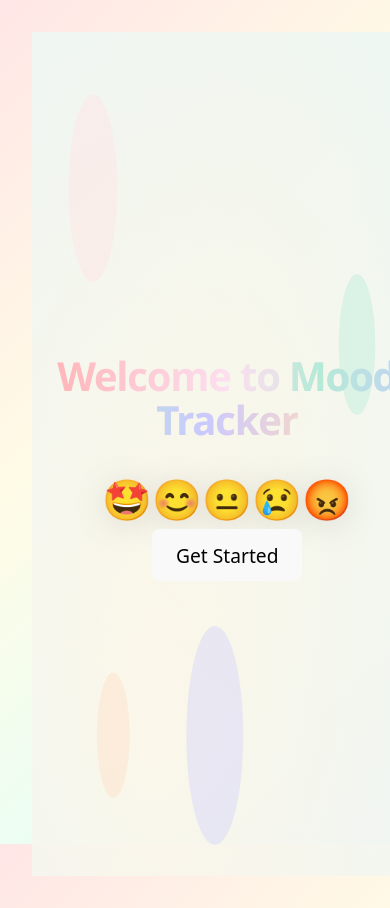
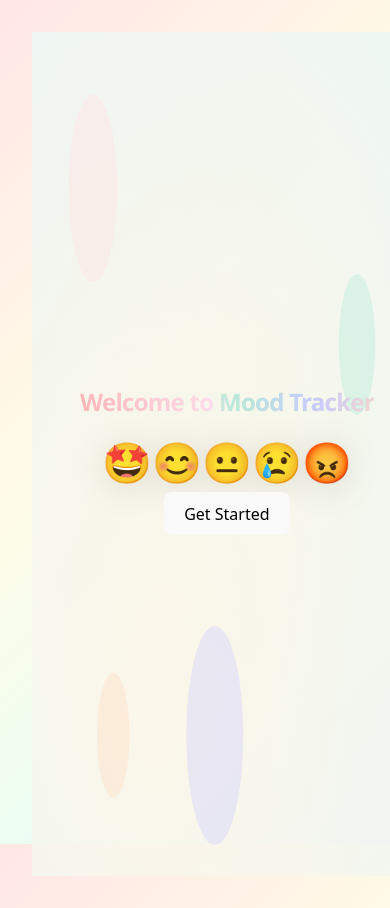
Before and after one commit to agargi007/mood-tracker-, a Vue app: page / in a window 390 px wide. Shown: the top 908 px of the page. Built offline with nearby package versions, Linux system fonts and the light colour scheme.

Commit message:
Reduce size of Welcome page animation container, title, emoji parade, and button for better alignment and compactness

```diff
--- a/src/pages/Welcome.vue
+++ b/src/pages/Welcome.vue
@@ -35,14 +35,14 @@
         </circle>
       </svg>
     </div>
-    <div class="absolute inset-0 flex flex-col items-center justify-center z-10" style="left:6vw; width:88vw;">
+    <div class="absolute inset-0 flex flex-col items-center justify-center z-10" style="left:6vw; width:88vw; max-width: 480px; margin: 0 auto;">
       <transition name="fade-slide" appear>
-        <h1 class="welcome-title font-display font-extrabold mb-10 md:mb-14 text-center animate-gradient-text animate-fade-in"
-          style="font-size: clamp(2.5rem, 7vw, 5.5rem); line-height: 1.1;">
+        <h1 class="welcome-title font-display font-extrabold mb-8 md:mb-10 text-center animate-gradient-text animate-fade-in"
+          style="font-size: clamp(1.5rem, 4vw, 2.5rem); line-height: 1.1;">
           Welcome to <span class="text-pink-400 animate-gradient-text">Mood Tracker</span>
         </h1>
       </transition>
-      <transition-group name="emoji-float" tag="div" class="emoji-parade flex gap-6 sm:gap-10 md:gap-14 mb-12 md:mb-16 justify-center">
+      <transition-group name="emoji-float" tag="div" class="emoji-parade flex gap-3 sm:gap-5 md:gap-8 mb-8 md:mb-10 justify-center">
         <span v-for="(emoji, i) in emojis" :key="emoji" class="emoji-item mood-emoji animate-bounce-float"
           :style="`font-size: clamp(2.5rem, 7vw, 5.5rem); animation-delay:${i*0.12}s`">
           {{ emoji }}
@@ -50,7 +50,7 @@
       </transition-group>
       <transition name="pop-in" appear>
         <router-link to="/tracker">
-          <button class="welcome-btn px-8 py-4 rounded-2xl bg-pink-400/90 text-white text-2xl sm:text-3xl md:text-4xl font-bold shadow-lg hover:bg-pink-500 transition animate-pop-in mt-4 mx-auto block">Get Started</button>
+          <button class="welcome-btn px-5 py-2 rounded-2xl bg-pink-400/90 text-white text-lg sm:text-xl md:text-2xl font-bold shadow-lg hover:bg-pink-500 transition animate-pop-in mt-4 mx-auto block">Get Started</button>
         </router-link>
       </transition>
     </div>
```
